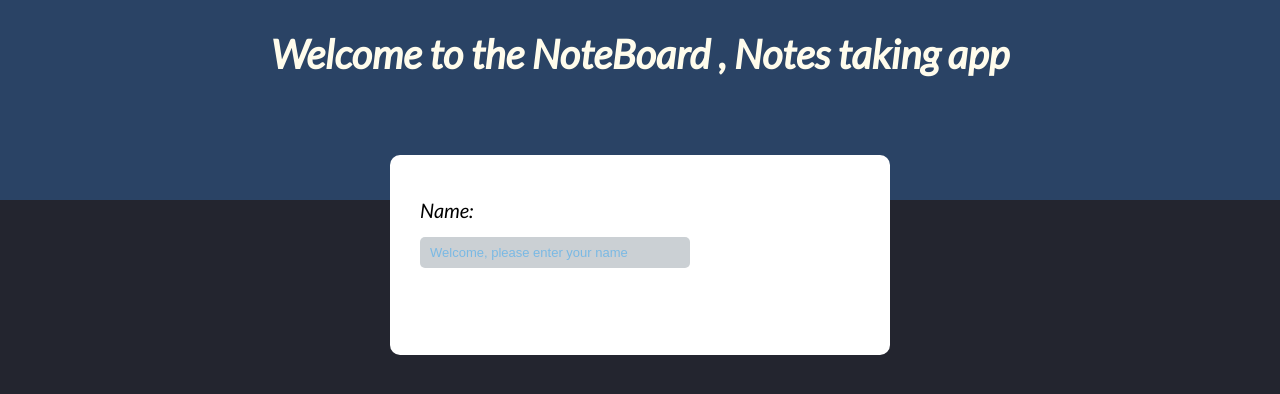
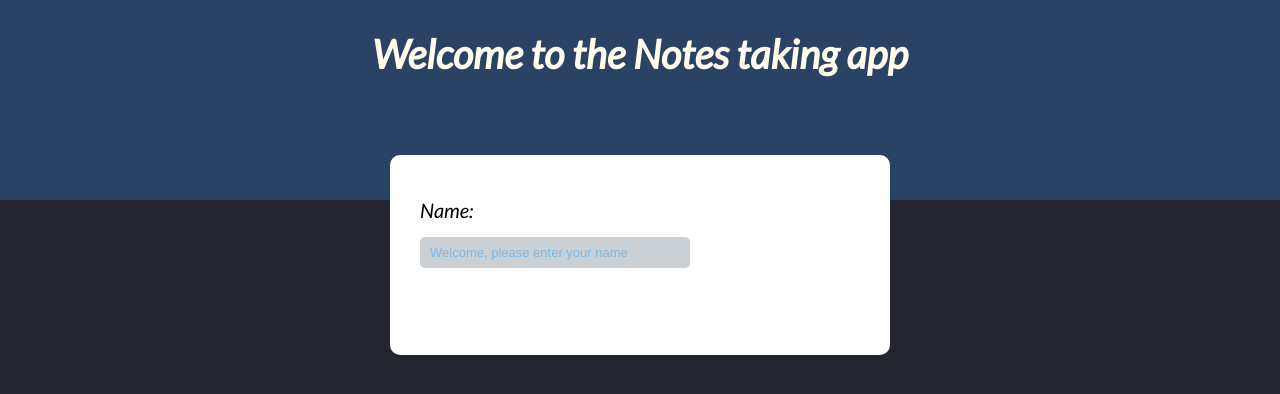
Before and after one commit to Shivashankar-741/notesapp, a React (Create React App) app: page / in a window 1280 px wide. Shown: the top 394 px of the page. Built offline with nearby package versions, Linux system fonts and the light colour scheme.

Commit message:
Update Home.jsx

```diff
--- a/src/Components/Home/Home.jsx
+++ b/src/Components/Home/Home.jsx
@@ -30,7 +30,7 @@ const Home = () => {
   return (
     <div>
       <div className="top">
-        <h3 className="top--in">Welcome to the NoteBoard , Notes taking app</h3>
+        <h3 className="top--in">Welcome to the Notes taking app</h3>
       </div>
       <div className="bottom">
         <div className="bottom--in">
```
